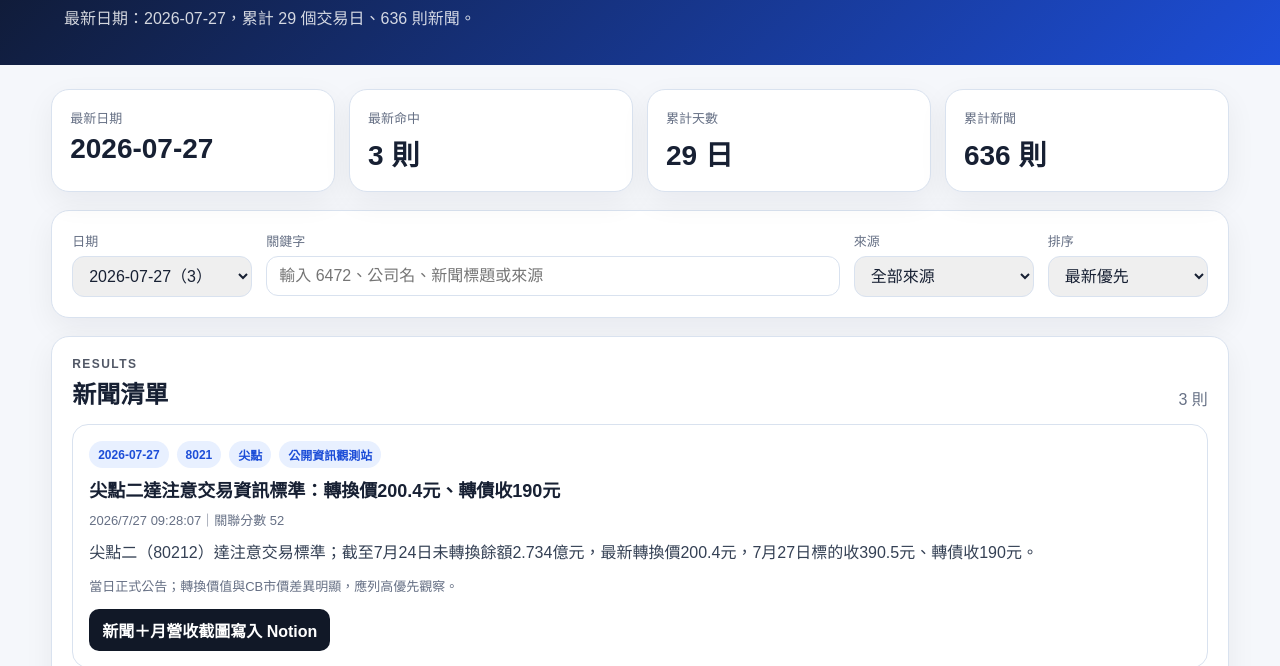
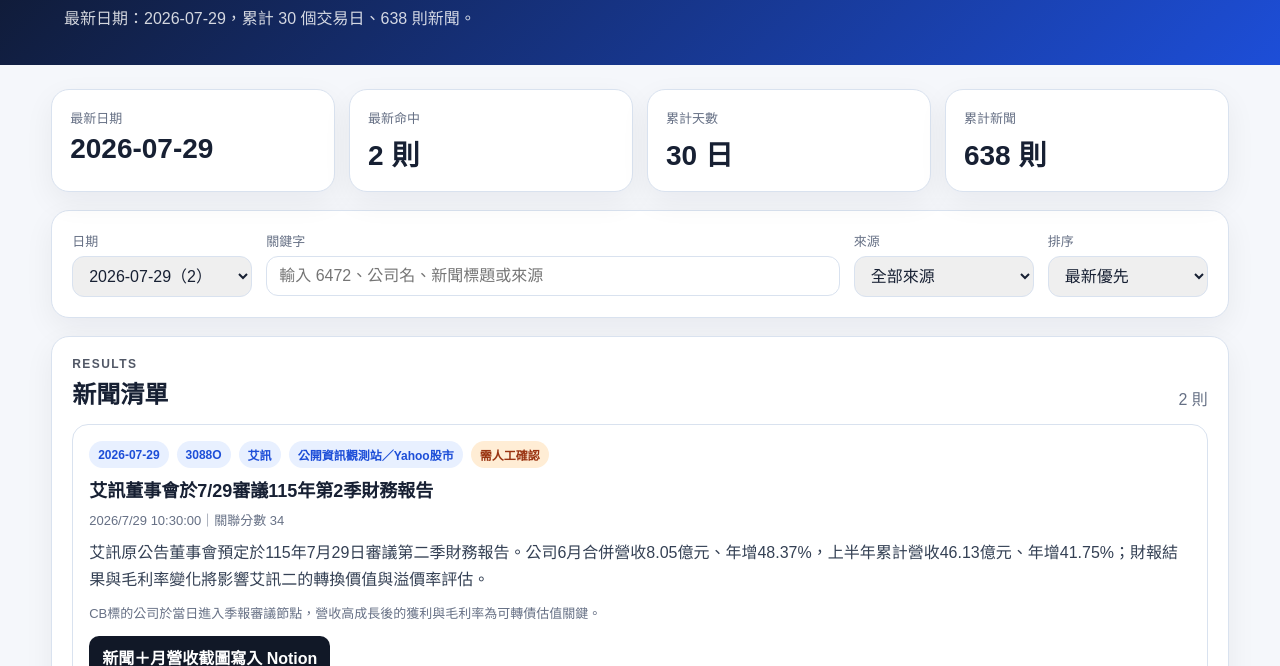
Before and after one commit to vmja2004-ux/cbas-market-dashboard, a website: page daily.html in a window 1280 px wide. Shown: the part 134-800 px from the top of the page. Drawn offline with Linux system fonts and the light colour scheme.

Commit message:
Load 2026-07-29 CB daily intelligence

```diff
--- a/daily.html
+++ b/daily.html
@@ -2,8 +2,8 @@
 <html lang="zh-Hant">
   <head>
     <meta charset="utf-8" />
-    <meta name="viewport" content="width=device-width, initial-scale=1" />
-    <meta name="cb-daily-latest-date" content="2026-07-27" />
+    <meta name="viewport" content="width=device-width,initial-scale=1" />
+    <meta name="cb-daily-latest-date" content="2026-07-29" />
     <title>可轉債每日情蒐</title>
     <link rel="stylesheet" href="./daily-news.css" />
   </head>
@@ -86,6 +86,7 @@
     <script src="./data/daily-history-patch-2026-07-24-25.js"></script>
     <script src="./data/daily-history-patch-2026-07-27.js"></script>
     <script src="./data/daily-history-correction-2026-07-24-27.js"></script>
+    <script src="./data/daily-history-patch-2026-07-29.js"></script>
     <script src="./daily-news-app.js"></script>
   </body>
 </html>
```
